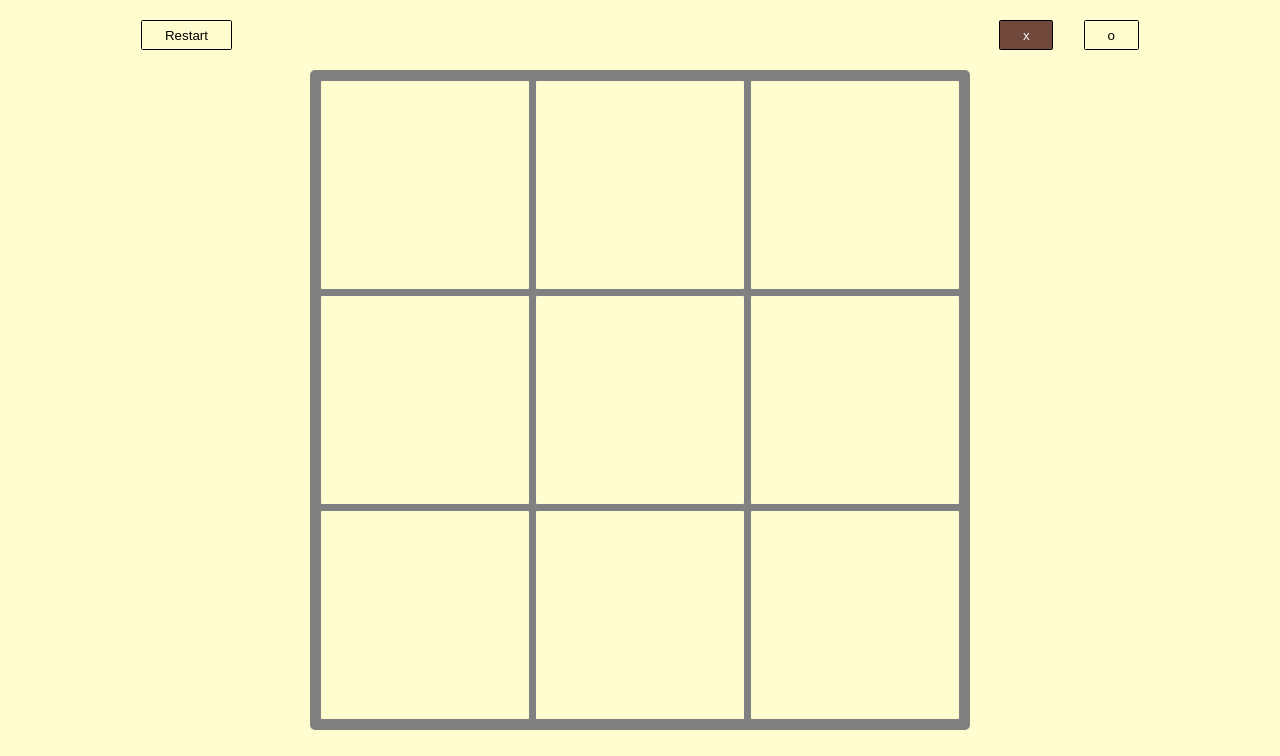
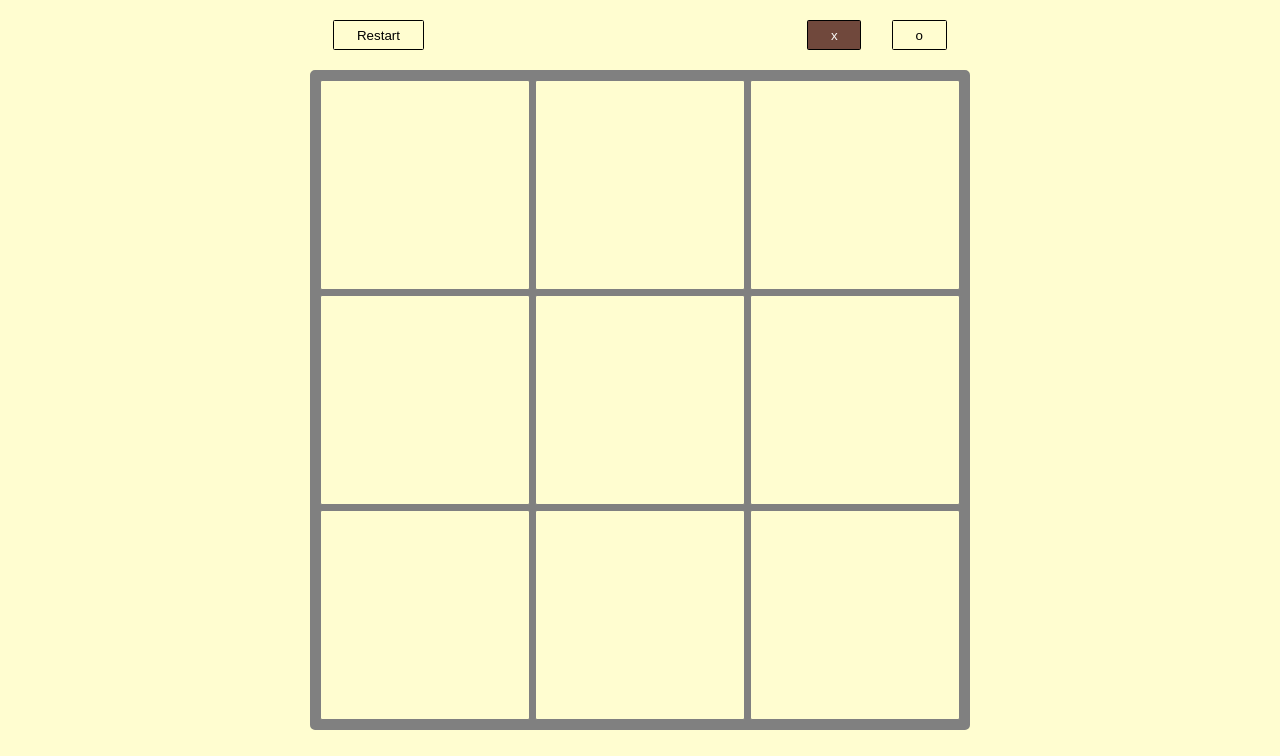
Before and after one commit to teoyi/tic-tac-toe-js, a plain HTML site: page index.html in a window 1280 px wide. Shown: the top 756 px of the page. Drawn offline with Linux system fonts and the light colour scheme.

Commit message:
Fixed width and minimum width of wrapper box

```diff
--- a/styles/style.css
+++ b/styles/style.css
@@ -22,7 +22,8 @@ body{
     flex-direction: row;
     justify-content: space-between;
     align-items: center;
-    width: 80%;
+    width: 80vh;
+    min-width: 300px;
 }
 
 /* reset button styling */
```
